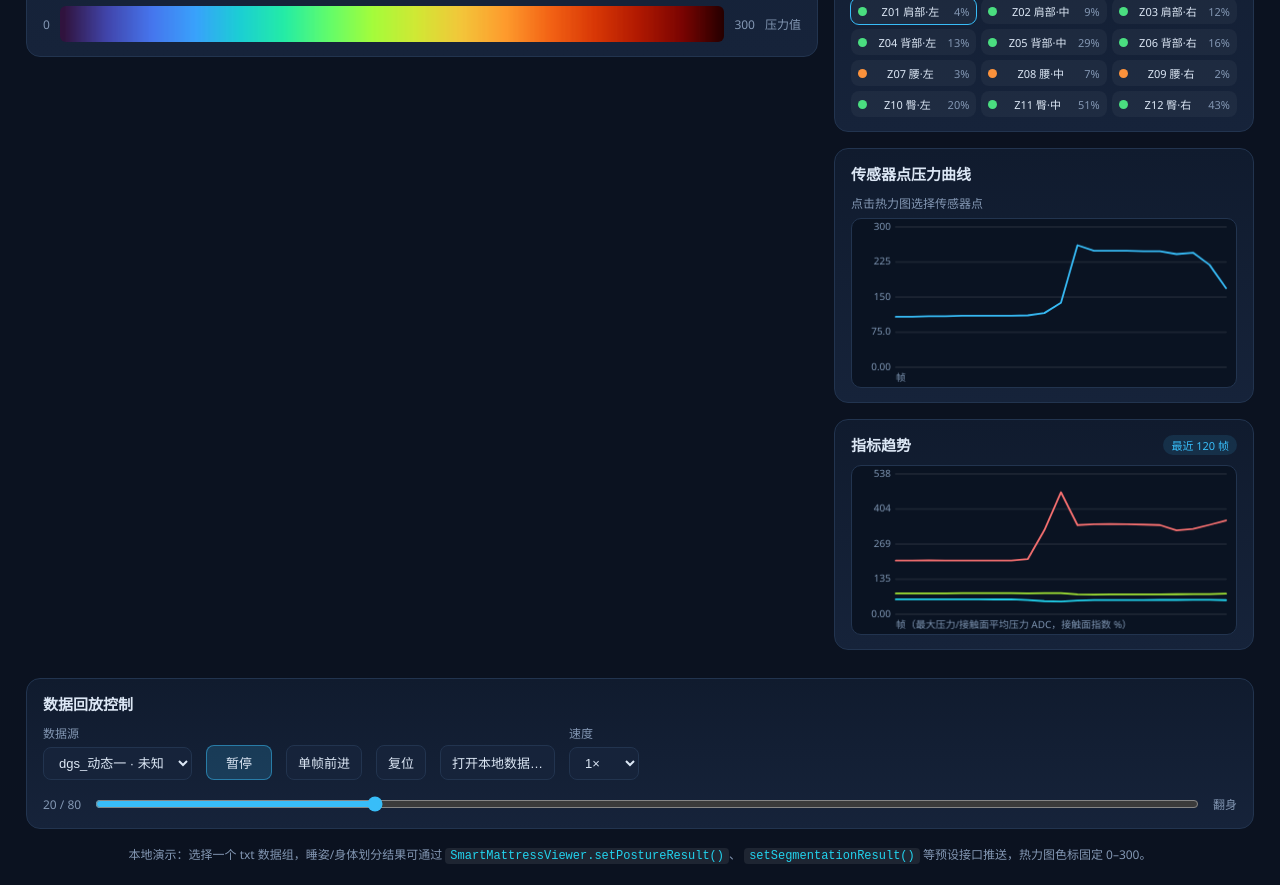
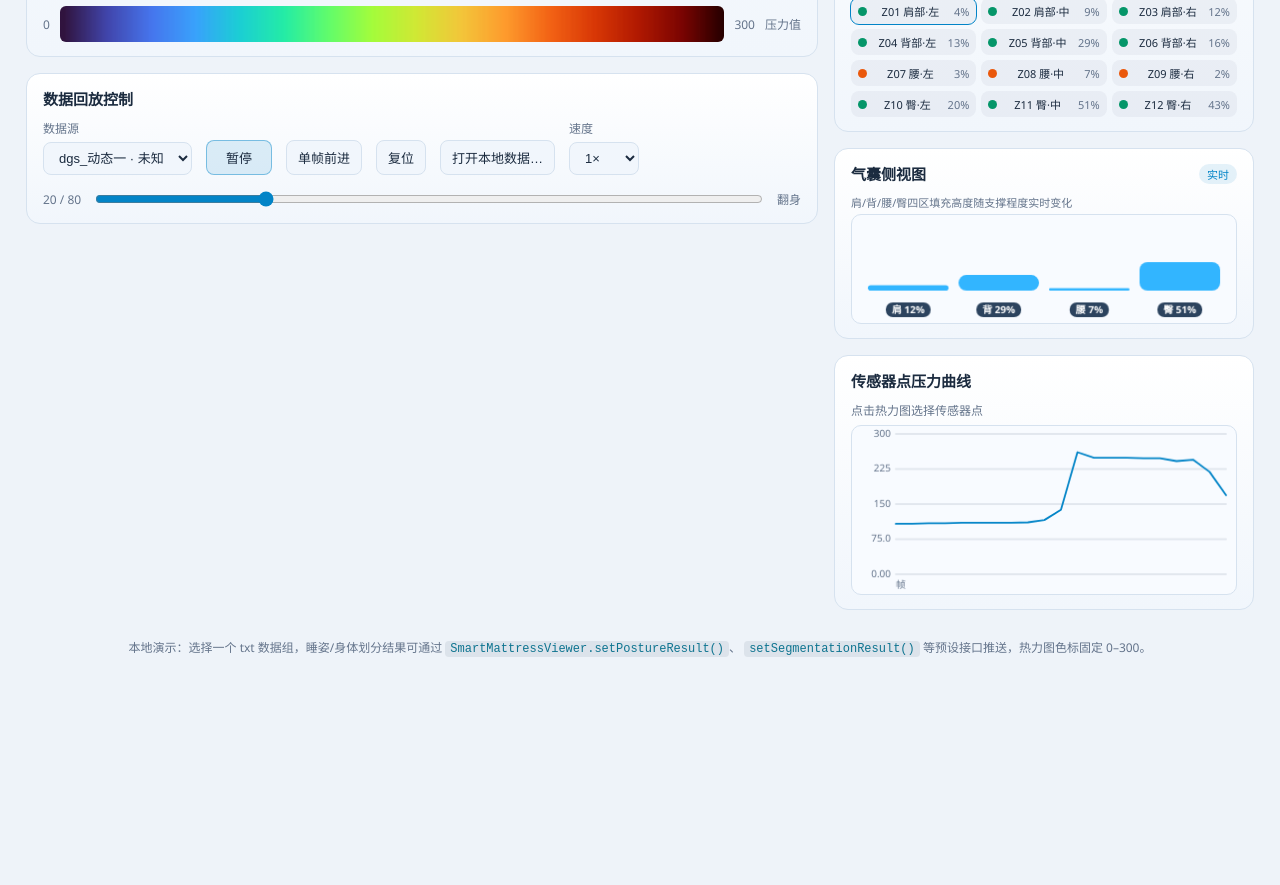
Before and after one commit to system0618/Smart-Mattress-Project, a plain HTML site: page visualization/frontend/index.html in a window 1280 px wide. Shown: the part 759-1644 px from the top of the page. After the commit the page ends 1437 px from the top, so only its background shows below. Drawn offline with Linux system fonts and the light colour scheme; no server answers.

Commit message:
feat: 移除指标趋势卡片、调整控制布局、新增气囊侧视图并切换浅色主题(热力图保留深色)

```diff
--- a/visualization/frontend/css/style.css
+++ b/visualization/frontend/css/style.css
@@ -1,15 +1,15 @@
 :root {
-  --bg: #0b1220;
-  --panel: #101b2e;
-  --panel-2: #16233a;
-  --border: #22344f;
-  --text: #dce7f5;
-  --muted: #8397b3;
-  --accent: #38bdf8;
-  --green: #4ade80;
-  --red: #f87171;
-  --orange: #fbbf24;
-  --cyan: #22d3ee;
+  --bg: #eef3f9;
+  --panel: #ffffff;
+  --panel-2: #f1f6fc;
+  --border: #d6e2ef;
+  --text: #1b2b3f;
+  --muted: #64748b;
+  --accent: #0284c7;
+  --green: #059669;
+  --red: #dc2626;
+  --orange: #ea580c;
+  --cyan: #0e7490;
 }
 
 * { box-sizing: border-box; }
@@ -17,7 +17,7 @@
 body {
   margin: 0;
   background:
-    radial-gradient(1200px 500px at 80% -10%, rgba(56, 189, 248, 0.12), transparent 60%),
+    radial-gradient(1200px 500px at 80% -10%, rgba(2, 132, 199, 0.08), transparent 60%),
     var(--bg);
   color: var(--text);
   font-family: "Segoe UI", "Microsoft YaHei", system-ui, sans-serif;
@@ -83,6 +83,17 @@ body {
   align-items: start;
 }
 
+.left-column {
+  display: flex;
+  flex-direction: column;
+  gap: 16px;
+  min-width: 0;
+}
+
+.left-column .card {
+  margin-bottom: 0;
+}
+
 .card {
   background: linear-gradient(180deg, var(--panel), var(--panel-2));
   border: 1px solid var(--border);
@@ -108,7 +119,7 @@ body {
 .tag {
   font-size: 11px;
   color: var(--accent);
-  background: rgba(56, 189, 248, 0.12);
+  background: rgba(2, 132, 199, 0.1);
   padding: 2px 8px;
   border-radius: 999px;
 }
@@ -154,8 +165,10 @@ body {
 .cell-tooltip {
   position: absolute;
   pointer-events: none;
-  background: rgba(5, 10, 20, 0.92);
+  background: rgba(255, 255, 255, 0.96);
+  color: var(--text);
   border: 1px solid var(--border);
+  box-shadow: 0 4px 14px rgba(15, 42, 72, 0.16);
   border-radius: 8px;
   padding: 5px 9px;
   font-size: 12px;
@@ -219,7 +232,7 @@ body {
   display: inline-flex;
   align-items: center;
   justify-content: center;
-  background: rgba(56, 189, 248, 0.1);
+  background: rgba(2, 132, 199, 0.09);
   border: 1px solid var(--border);
   border-radius: 14px;
 }
@@ -256,8 +269,8 @@ body {
 }
 
 .metric {
-  background: rgba(255,255,255,0.04);
-  border: 1px solid rgba(255,255,255,0.07);
+  background: rgba(15,42,72,0.04);
+  border: 1px solid rgba(15,42,72,0.1);
   border-radius: 10px;
   padding: 10px 12px;
 }
@@ -277,19 +290,25 @@ body {
 .metric-value.small { font-size: 16px; }
 
 #airbagCanvas,
-#sensorChart,
-#metricChart {
+#airbagSideCanvas,
+#sensorChart {
   width: 100%;
   height: auto;
   display: block;
-  background: #0a1322;
+  background: #f8fbff;
   border: 1px solid var(--border);
   border-radius: 10px;
 }
 
 #airbagCanvas { height: 190px; }
+#airbagSideCanvas { height: 110px; }
 #sensorChart { height: 170px; }
-#metricChart { height: 170px; }
+
+.side-note {
+  color: var(--muted);
+  font-size: 11px;
+  margin-bottom: 4px;
+}
 
 .airbag-legend {
   display: grid;
@@ -303,7 +322,7 @@ body {
   align-items: center;
   justify-content: space-between;
   gap: 4px;
-  background: rgba(255,255,255,0.04);
+  background: rgba(15,42,72,0.045);
   border-radius: 8px;
   padding: 5px 7px;
   font-size: 11px;
@@ -336,8 +355,8 @@ body {
   color: var(--accent);
 }
 
-.control-card {
-  margin: 0 26px 16px;
+.left-column .control-card {
+  margin: 0;
 }
 
 .controls {
@@ -370,8 +389,8 @@ button { cursor: pointer; }
 button:hover { border-color: var(--accent); }
 
 .btn.primary {
-  background: rgba(56, 189, 248, 0.18);
-  border-color: rgba(56, 189, 248, 0.5);
+  background: rgba(2, 132, 199, 0.12);
+  border-color: rgba(2, 132, 199, 0.45);
   min-width: 66px;
 }
 
@@ -397,7 +416,7 @@ button:hover { border-color: var(--accent); }
 }
 
 code {
-  background: rgba(255,255,255,0.08);
+  background: rgba(15,42,72,0.08);
   border-radius: 4px;
   padding: 1px 5px;
   color: var(--cyan);
@@ -419,8 +438,7 @@ code {
     grid-template-columns: 1fr;
   }
   .app-header,
-  .dashboard,
-  .control-card {
+  .dashboard {
     padding-left: 12px;
     padding-right: 12px;
   }
--- a/visualization/frontend/index.html
+++ b/visualization/frontend/index.html
@@ -19,6 +19,7 @@
   </header>
 
   <main class="dashboard">
+    <div class="left-column">
       <section class="card heatmap-card">
         <div class="card-header">
           <h2>实时压力热力图</h2>
@@ -40,6 +41,35 @@
           <span class="colorbar-unit">压力值</span>
         </div>
       </section>
+
+      <section class="card control-card">
+        <div class="card-header"><h2>数据回放控制</h2></div>
+        <div class="controls">
+          <label>数据源
+            <select id="sampleSelect"></select>
+          </label>
+          <button id="playBtn" class="btn primary">暂停</button>
+          <button id="stepBtn" class="btn">单帧前进</button>
+          <button id="resetBtn" class="btn">复位</button>
+          <button id="localBtn" class="btn">打开本地数据…</button>
+          <input type="file" id="fileInput" accept=".txt" hidden>
+          <label>速度
+            <select id="speedSelect">
+              <option value="2">0.5×</option>
+              <option value="4" selected>1×</option>
+              <option value="8">2×</option>
+              <option value="16">4×</option>
+              <option value="32">8×</option>
+            </select>
+          </label>
+        </div>
+        <div class="frame-row">
+          <span id="frameProgressLabel">0 / 0</span>
+          <input type="range" id="frameSlider" min="0" max="0" value="0" step="1">
+          <span id="movementLabel">静态躺</span>
+        </div>
+      </section>
+    </div>
 
     <aside class="side-column">
       <section class="card">
@@ -95,45 +125,18 @@
       </section>
 
       <section class="card">
+        <div class="card-header"><h2>气囊侧视图</h2><span class="tag">实时</span></div>
+        <div class="side-note">肩/背/腰/臀四区填充高度随支撑程度实时变化</div>
+        <canvas id="airbagSideCanvas"></canvas>
+      </section>
+
+      <section class="card">
         <div class="card-header"><h2>传感器点压力曲线</h2></div>
         <div class="sensor-info" id="sensorInfo">点击热力图选择传感器点</div>
         <canvas id="sensorChart"></canvas>
       </section>
-
-      <section class="card">
-        <div class="card-header"><h2>指标趋势</h2><span class="tag">最近 120 帧</span></div>
-        <canvas id="metricChart"></canvas>
-      </section>
     </aside>
   </main>
-
-  <section class="card control-card">
-    <div class="card-header"><h2>数据回放控制</h2></div>
-    <div class="controls">
-      <label>数据源
-        <select id="sampleSelect"></select>
-      </label>
-      <button id="playBtn" class="btn primary">暂停</button>
-      <button id="stepBtn" class="btn">单帧前进</button>
-      <button id="resetBtn" class="btn">复位</button>
-      <button id="localBtn" class="btn">打开本地数据…</button>
-      <input type="file" id="fileInput" accept=".txt" hidden>
-      <label>速度
-        <select id="speedSelect">
-          <option value="2">0.5×</option>
-          <option value="4" selected>1×</option>
-          <option value="8">2×</option>
-          <option value="16">4×</option>
-          <option value="32">8×</option>
-        </select>
-      </label>
-    </div>
-    <div class="frame-row">
-      <span id="frameProgressLabel">0 / 0</span>
-      <input type="range" id="frameSlider" min="0" max="0" value="0" step="1">
-      <span id="movementLabel">静态躺</span>
-    </div>
-  </section>
 
   <footer class="app-footer">
     本地演示：选择一个 txt 数据组，睡姿/身体划分结果可通过 <code>SmartMattressViewer.setPostureResult()</code>、
--- a/visualization/frontend/js/app.js
+++ b/visualization/frontend/js/app.js
@@ -32,9 +32,6 @@
     showRegionLabels: true,
     showAirbags: false,
     history: {
-      max: [],
-      mean: [],
-      contact: [],
       point: [],
     },
     airbagStates: {},
@@ -107,9 +104,9 @@
       "metricCells",
       "airbagCanvas",
       "airbagLegend",
+      "airbagSideCanvas",
       "sensorChart",
       "sensorInfo",
-      "metricChart",
       "toggleRegion",
       "toggleRegionLabels",
       "toggleAirbag",
@@ -144,7 +141,7 @@
       item.dataset.zoneId = zone.id;
       const dot = document.createElement("span");
       dot.className = "dot";
-      dot.style.background = "#38bdf8";
+      dot.style.background = "#0284c7";
       const name = document.createElement("span");
       name.textContent = zone.id.replace("zone_", "Z") + " " + zone.label;
       const pct = document.createElement("span");
@@ -446,7 +443,7 @@
           ? "处于稳定睡眠状态"
           : movement.label;
     dom.sleepState.style.color =
-      meta.movement === 2 ? "#fbbf24" : meta.movement === 1 ? "#fb923c" : "#22d3ee";
+      meta.movement === 2 ? "#b45309" : meta.movement === 1 ? "#c2410c" : "#0e7490";
 
     dom.postureSource.textContent =
       (override && override.source) || meta.source || "样例标注";
@@ -664,9 +661,6 @@
   function updateHistory(flat, stats, record) {
     if (!record) return;
     const history = state.history;
-    history.max.push(stats.maxPressure);
-    history.mean.push(stats.meanActivePressure);
-    history.contact.push(stats.contactAreaPercent);
     const pointValue =
       state.selectedPoint &&
       state.selectedPoint.row >= 0 &&
@@ -799,6 +793,7 @@
 
   function drawAirbags() {
     Charts.drawAirbagGrid(dom.airbagCanvas, state.airbagStates, state.selectedZoneId);
+    Charts.drawAirbagSideView(dom.airbagSideCanvas, state.airbagStates);
     updateAirbagLegend();
   }
 
@@ -816,9 +811,9 @@
   }
 
   function statusColor(status) {
-    if (status === "inflating") return "#4ade80";
-    if (status === "deflating") return "#fb923c";
-    return "#38bdf8";
+    if (status === "inflating") return "#059669";
+    if (status === "deflating") return "#ea580c";
+    return "#0284c7";
   }
 
   function drawCharts() {
@@ -829,24 +824,11 @@
     const pointMax = Math.max(...pointValues, 0) * 1.15;
     Charts.drawLineChart(
       dom.sensorChart,
-      [{ color: "#38bdf8", values: pointValues }],
+      [{ color: "#0284c7", values: pointValues }],
       {
         maxY: pointMax || 1,
         maxPoints: Config.historyLength,
         xLabel: "帧",
-      }
-    );
-
-    Charts.drawLineChart(
-      dom.metricChart,
-      [
-        { color: "#f87171", values: state.history.max },
-        { color: "#22d3ee", values: state.history.mean },
-        { color: "#a3e635", values: state.history.contact },
-      ],
-      {
-        maxPoints: Config.historyLength,
-        xLabel: "帧（最大压力/接触面平均压力 ADC，接触面指数 %）",
       }
     );
   }
@@ -1011,7 +993,7 @@
   function showNoDataHint() {
     const message = document.createElement("div");
     message.style.cssText =
-      "padding:20px;color:#fbbf24;border:1px solid #fbbf24;border-radius:12px;margin:20px;";
+      "padding:20px;color:#92400e;border:1px solid #d97706;border-radius:12px;margin:20px;";
     message.textContent =
       "未找到内置样例数据。请运行: python visualization/frontend/tools/export_sample.py <txt 路径> 后刷新页面。";
     document.querySelector(".dashboard").prepend(message);
--- a/visualization/frontend/js/charts.js
+++ b/visualization/frontend/js/charts.js
@@ -25,7 +25,7 @@
 
   function regionLabelColor(label) {
     const region = Config.regions[label - 1];
-    return region ? region.color : "#94a3b8";
+    return region ? region.color : "#64748b";
   }
 
   /** 收集某个 label 的所有边界线段（44x24 网格坐标，线段端点为整数）。 */
@@ -409,7 +409,7 @@
       const state = states[zone.id] || { level: 0, status: "stable" };
       const active = selectedZoneId === zone.id;
 
-      ctx.fillStyle = "#0a1322";
+      ctx.fillStyle = "#ffffff";
       roundRectPath(ctx, x, y, cellW, cellH, 5);
       ctx.fill();
 
@@ -419,32 +419,107 @@
         const fillH = Math.max(3, (cellH - 3) * level);
         const color =
           state.status === "inflating"
-            ? "rgba(74,222,128,0.9)"
+            ? "rgba(5,150,105,0.9)"
             : state.status === "deflating"
-              ? "rgba(251,146,60,0.9)"
-              : "rgba(56,189,248,0.85)";
+              ? "rgba(234,88,12,0.9)"
+              : "rgba(2,132,199,0.9)";
         ctx.fillStyle = color;
         roundRectPath(ctx, x + 1.5, y + cellH - fillH + 1, cellW - 3, fillH - 2, 4);
         ctx.fill();
       }
 
-      ctx.strokeStyle = active ? "#fbbf24" : "#2b405f";
+      ctx.strokeStyle = active ? "#d97706" : "#c2d3e5";
       ctx.lineWidth = active ? 2 : 1;
       roundRectPath(ctx, x + 0.5, y + 0.5, cellW - 1, cellH - 1, 5);
       ctx.stroke();
 
-      ctx.fillStyle = "#c6d6ea";
+      ctx.fillStyle = "#334155";
       const label = active ? zone.label : zone.label.replace("·", "");
       const fontSize = cellW > 70 ? 11 : 9;
       ctx.font = `${fontSize}px 'Segoe UI', 'Microsoft YaHei', sans-serif`;
       ctx.fillText(label, x + cellW / 2, y + cellH / 2 - 5);
-      ctx.fillStyle = "#7f96b3";
+      ctx.fillStyle = "#64748b";
       ctx.font = "9px 'Segoe UI', sans-serif";
       ctx.fillText(
         `${Math.round(level * 100)}% · ${statusText(state.status)}`,
         x + cellW / 2,
         y + cellH / 2 + 6
       );
+    });
+
+    ctx.textAlign = "left";
+    ctx.textBaseline = "alphabetic";
+  }
+
+  /**
+   * 气囊侧视图：按 肩/背/腰/臀 横放四个扁气囊（宽 > 高），
+   * 不画人形与气囊框线，仅用统一的 #32b5ff 填充表示实时支撑程度。
+   * 每个大区域取左/中/右分区中当前支撑程度最高的气囊作为代表。
+   */
+  function drawAirbagSideView(canvas, states) {
+    const zones = Config.airbagZones;
+    const { ctx, cssWidth, cssHeight } = prepareCanvas(canvas);
+    ctx.clearRect(0, 0, cssWidth, cssHeight);
+
+    const bands = [];
+    const bandMap = new Map();
+    for (const zone of zones) {
+      if (!bandMap.has(zone.bandId)) {
+        const band = { id: zone.bandId, name: zone.label.split("·")[0], zones: [] };
+        bandMap.set(zone.bandId, band);
+        bands.push(band);
+      }
+      bandMap.get(zone.bandId).zones.push(zone);
+    }
+    if (!bands.length) return;
+
+    const count = bands.length;
+    const marginX = 16;
+    const bagGap = 10;
+    const bagW = (cssWidth - marginX * 2 - bagGap * (count - 1)) / count;
+    const centers = [];
+    for (let i = 0; i < count; i += 1) {
+      centers.push(marginX + bagW * (i + 0.5) + bagGap * i);
+    }
+
+    const bagBottomY = cssHeight - 32;
+    const maxBagH = Math.min(64, bagBottomY - 14);
+
+    ctx.textAlign = "center";
+    ctx.textBaseline = "middle";
+
+    bands.forEach((band, index) => {
+      const centerX = centers[index];
+      const bagX = centerX - bagW / 2;
+
+      let support = null;
+      for (const zone of band.zones) {
+        const current = states[zone.id] || { level: 0, status: "stable" };
+        if (!support || (current.level || 0) > (support.level || 0)) {
+          support = current;
+        }
+      }
+      support = support || { level: 0, status: "stable" };
+      const level = Math.max(0, Math.min(1, support.level || 0));
+
+      // 仅填充，不画框线；高度表示支撑程度
+      if (level > 0.02) {
+        const fillH = Math.max(4, (maxBagH - 3) * level);
+        const fillY = bagBottomY - fillH + 1;
+        ctx.fillStyle = "#32b5ff";
+        roundRectPath(ctx, bagX, fillY, bagW, fillH - 2, 8);
+        ctx.fill();
+      }
+
+      const regionName = band.name.replace(/部$/, "") || band.name;
+      const labelText = `${regionName} ${Math.round(level * 100)}%`;
+      ctx.font = "700 10px 'Segoe UI', 'Microsoft YaHei', sans-serif";
+      const labelWidth = ctx.measureText(labelText).width;
+      ctx.fillStyle = "rgba(15,42,72,0.88)";
+      roundRectPath(ctx, centerX - labelWidth / 2 - 6, cssHeight - 21, labelWidth + 12, 15, 7);
+      ctx.fill();
+      ctx.fillStyle = "#ffffff";
+      ctx.fillText(labelText, centerX, cssHeight - 13);
     });
 
     ctx.textAlign = "left";
@@ -473,8 +548,8 @@
     if (!maxY) maxY = 1;
 
     // 网格与纵轴
-    ctx.strokeStyle = "rgba(255,255,255,0.07)";
-    ctx.fillStyle = "#7f96b3";
+    ctx.strokeStyle = "rgba(15,42,72,0.09)";
+    ctx.fillStyle = "#64748b";
     ctx.font = "10px 'Segoe UI', sans-serif";
     ctx.textAlign = "right";
     ctx.textBaseline = "middle";
@@ -525,6 +600,7 @@
   global.SmartMattressCharts = {
     drawHeatmap,
     drawAirbagGrid,
+    drawAirbagSideView,
     drawLineChart,
   };
 })(window);
```
Also changed, not shown: 1 other file. Lines whose indentation alone changed are shown as unchanged.
